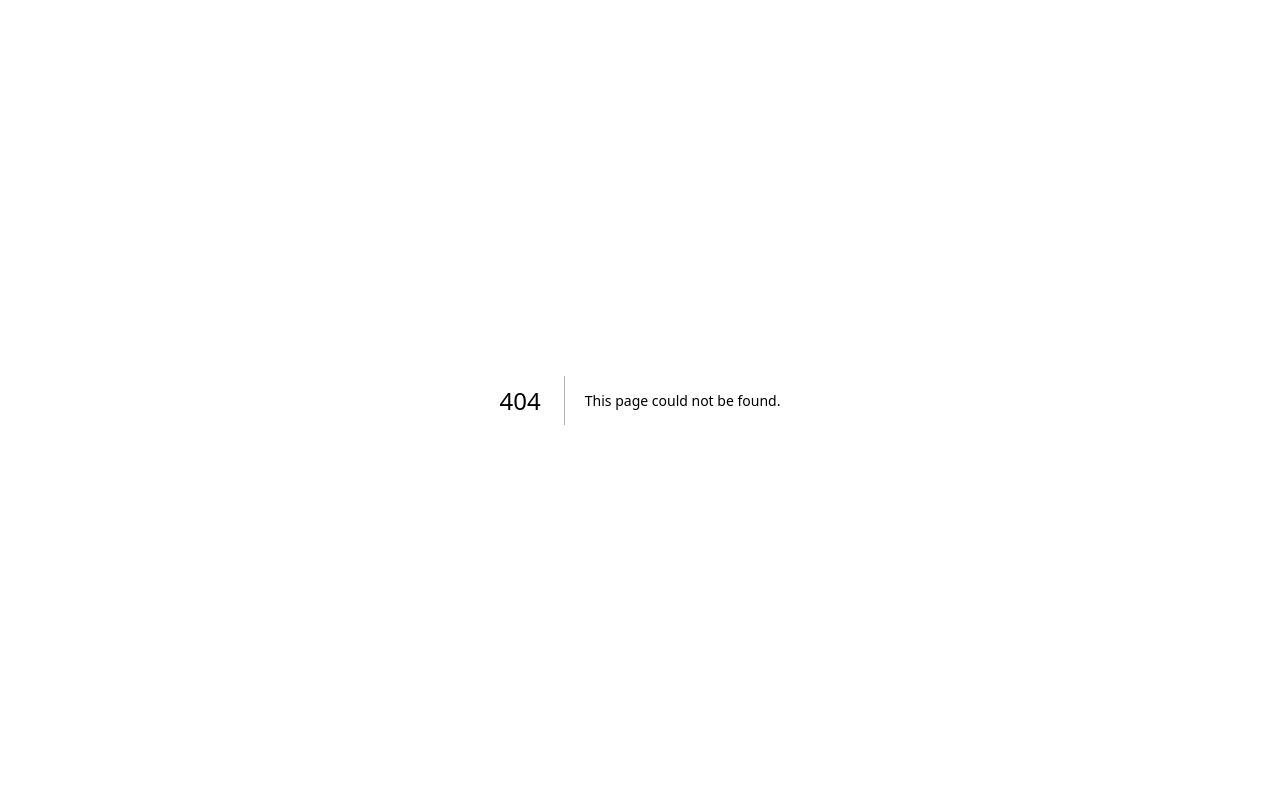
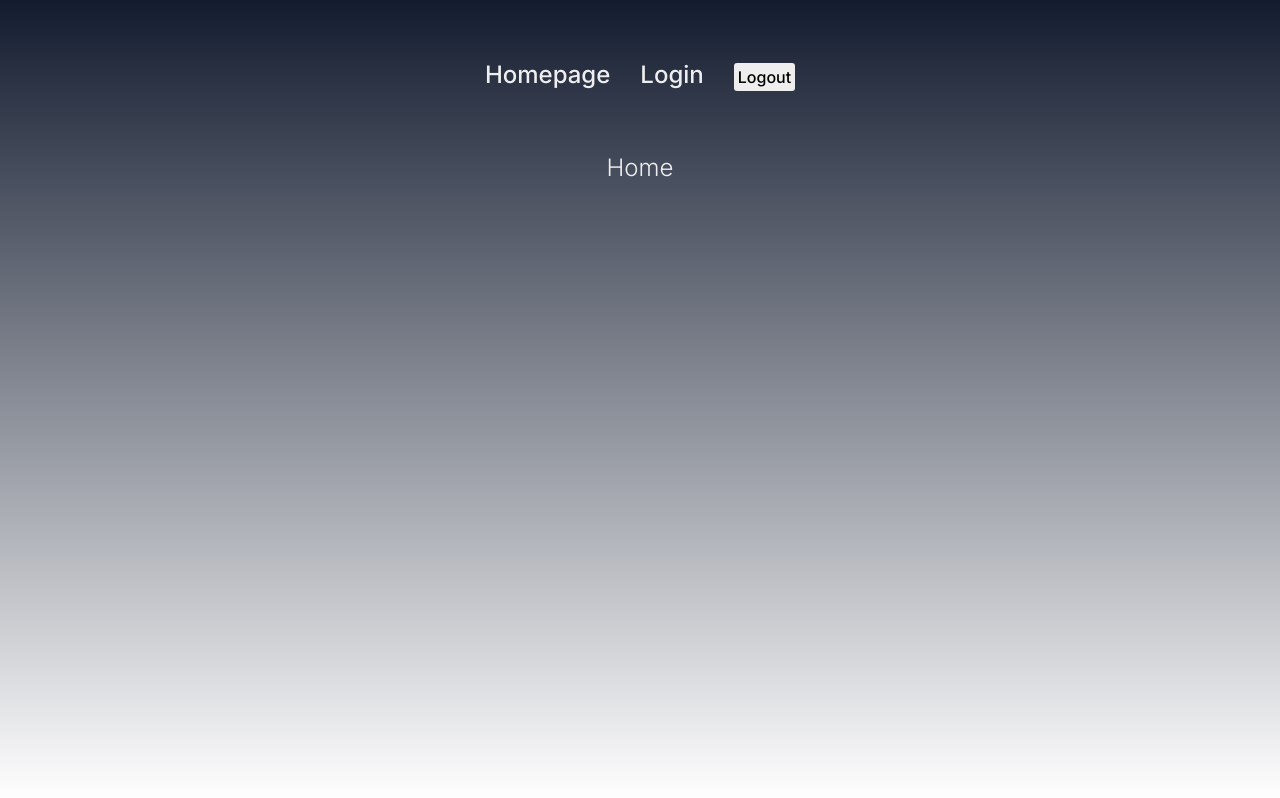
Before and after one commit to daferrom/movies-app, a Next.js app: page /Home in a window 1280 px wide. Before the commit this address had no page. Built offline with nearby package versions, Linux system fonts and the light colour scheme.

Commit message:
WIP: added skeleton nvaigation

```diff
--- /dev/null
+++ b/src/app/Home/page.js
@@ -0,0 +1,9 @@
+import React from 'react'
+
+const Home = () => {
+  return (
+    <div>Home</div>
+  )
+}
+
+export default Home
--- /dev/null
+++ b/src/app/Login/page.jsx
@@ -0,0 +1,9 @@
+import React from 'react'
+
+const Login = () => {
+  return (
+    <div>LoginPage</div>
+  )
+}
+
+export default Login
--- /dev/null
+++ b/src/app/components/LogoutForm.jsx
@@ -0,0 +1,9 @@
+import React from 'react'
+
+export const LogoutForm = () => {
+  return (
+    <form>
+        <button>Logout</button>
+    </form>
+  )
+}
--- /dev/null
+++ b/src/app/components/NavBar.jsx
@@ -0,0 +1,15 @@
+import React from 'react'
+import Link from 'next/link'
+import { LogoutForm } from './LogoutForm'
+
+const NavBar = () => {
+  return (
+    <nav>
+        <Link href='/'>Homepage</Link>
+        <Link href='/Login'>Login</Link>
+        <LogoutForm/>
+    </nav>
+  )
+}
+
+export default NavBar
--- a/src/app/globals.css
+++ b/src/app/globals.css
@@ -31,3 +31,139 @@ body {
     text-wrap: balance;
   }
 }
+
+* {
+  padding: 0;
+  margin: 0;
+}
+
+body {
+  background-color: #131c2f;
+  color: #eee;
+}
+
+a {
+  color: inherit;
+  text-decoration: none;
+}
+
+.container {
+  height: 100vh;
+  margin: auto;
+  display: flex;
+  flex-direction: column;
+  align-items: center;
+  font-size: 24px;
+}
+
+nav {
+  height: 150px;
+  display: flex;
+  gap: 30px;
+  align-items: center;
+  justify-content: center;
+  font-weight: 500;
+}
+
+nav a {
+  transition: all 0.3s ease;
+}
+
+nav a:hover {
+  color: #fff;
+  scale: 1.05;
+}
+
+button {
+  border: none;
+  cursor: pointer;
+  font-size: 16px;
+  font-weight: 500;
+  background-color: #eee;
+  color: black;
+  padding: 2px 4px;
+  border-radius: 3px;
+  transition: all 0.3s ease;
+  width: max-content;
+}
+
+button:hover {
+  background-color: #555;
+  color: #fff;
+  scale: 1.05;
+}
+
+.content {
+  font-weight: 300;
+}
+
+.content h1 {
+  display: flex;
+  align-items: center;
+  font-size: 32px;
+  gap: 20px;
+  margin-bottom: 30px;
+}
+
+.notPremium h1 {
+  width: 500px;
+}
+
+.notPremium a {
+  border-bottom: 1px solid #eee;
+  padding: 2px 0px;
+  font-size: 20px;
+  transition: all 0.2s ease;
+}
+
+.notPremium a:hover {
+  font-weight: 400;
+}
+
+ul {
+  list-style: inside;
+}
+
+li {
+  font-size: 20px;
+  margin-bottom: 5px;
+  cursor: pointer;
+  transition: all 0.4s ease;
+}
+
+li:hover {
+  scale: 1.02;
+}
+
+.profile p {
+  margin-bottom: 20px;
+}
+
+.profile form {
+  margin: 20px 0px;
+  display: flex;
+  align-items: center;
+  gap: 10px;
+}
+
+input {
+  padding: 5px 10px;
+  border-radius: 3px;
+  color: black;
+  font-size: 20px;
+}
+
+b {
+  font-weight: bold;
+}
+
+.login form {
+  display: flex;
+  flex-direction: column;
+  gap: 20px;
+}
+
+.login p {
+  color: coral;
+  font-size: 18px;
+}
--- a/src/app/layout.js
+++ b/src/app/layout.js
@@ -1,5 +1,6 @@
 import { Inter } from "next/font/google";
 import "./globals.css";
+import NavBar from "./components/NavBar";
 
 const inter = Inter({ subsets: ["latin"] });
 
@@ -11,7 +12,12 @@ export const metadata = {
 export default function RootLayout({ children }) {
   return (
     <html lang="en">
-      <body className={inter.className}>{children}</body>
+      <body className={inter.className}>
+          <div className="container">
+            <NavBar />
+            <div className="content">{children}</div>
+          </div>
+      </body>
     </html>
   );
 }
--- a/src/app/page.js
+++ b/src/app/page.js
@@ -1,113 +1,12 @@
 import Image from "next/image";
 
-export default function Home() {
+const HomePage = () => {
   return (
-    <main className="flex min-h-screen flex-col items-center justify-between p-24">
-      <div className="z-10 max-w-5xl w-full items-center justify-between font-mono text-sm lg:flex">
-        <p className="fixed left-0 top-0 flex w-full justify-center border-b border-gray-300 bg-gradient-to-b from-zinc-200 pb-6 pt-8 backdrop-blur-2xl dark:border-neutral-800 dark:bg-zinc-800/30 dark:from-inherit lg:static lg:w-auto  lg:rounded-xl lg:border lg:bg-gray-200 lg:p-4 lg:dark:bg-zinc-800/30">
-          Get started by editing&nbsp;
-          <code className="font-mono font-bold">src/app/page.js</code>
-        </p>
-        <div className="fixed bottom-0 left-0 flex h-48 w-full items-end justify-center bg-gradient-to-t from-white via-white dark:from-black dark:via-black lg:static lg:h-auto lg:w-auto lg:bg-none">
-          <a
-            className="pointer-events-none flex place-items-center gap-2 p-8 lg:pointer-events-auto lg:p-0"
-            href="https://vercel.com?utm_source=create-next-app&utm_medium=appdir-template&utm_campaign=create-next-app"
-            target="_blank"
-            rel="noopener noreferrer"
-          >
-            By{" "}
-            <Image
-              src="/vercel.svg"
-              alt="Vercel Logo"
-              className="dark:invert"
-              width={100}
-              height={24}
-              priority
-            />
-          </a>
-        </div>
-      </div>
-
-      <div className="relative flex place-items-center before:absolute before:h-[300px] before:w-full sm:before:w-[480px] before:-translate-x-1/2 before:rounded-full before:bg-gradient-radial before:from-white before:to-transparent before:blur-2xl before:content-[''] after:absolute after:-z-20 after:h-[180px] after:w-full sm:after:w-[240px] after:translate-x-1/3 after:bg-gradient-conic after:from-sky-200 after:via-blue-200 after:blur-2xl after:content-[''] before:dark:bg-gradient-to-br before:dark:from-transparent before:dark:to-blue-700 before:dark:opacity-10 after:dark:from-sky-900 after:dark:via-[#0141ff] after:dark:opacity-40 before:lg:h-[360px] z-[-1]">
-        <Image
-          className="relative dark:drop-shadow-[0_0_0.3rem_#ffffff70] dark:invert"
-          src="/next.svg"
-          alt="Next.js Logo"
-          width={180}
-          height={37}
-          priority
-        />
-      </div>
-
-      <div className="mb-32 grid text-center lg:max-w-5xl lg:w-full lg:mb-0 lg:grid-cols-4 lg:text-left">
-        <a
-          href="https://nextjs.org/docs?utm_source=create-next-app&utm_medium=appdir-template&utm_campaign=create-next-app"
-          className="group rounded-lg border border-transparent px-5 py-4 transition-colors hover:border-gray-300 hover:bg-gray-100 hover:dark:border-neutral-700 hover:dark:bg-neutral-800/30"
-          target="_blank"
-          rel="noopener noreferrer"
-        >
-          <h2 className={`mb-3 text-2xl font-semibold`}>
-            Docs{" "}
-            <span className="inline-block transition-transform group-hover:translate-x-1 motion-reduce:transform-none">
-              -&gt;
-            </span>
-          </h2>
-          <p className={`m-0 max-w-[30ch] text-sm opacity-50`}>
-            Find in-depth information about Next.js features and API.
-          </p>
-        </a>
-
-        <a
-          href="https://nextjs.org/learn?utm_source=create-next-app&utm_medium=appdir-template-tw&utm_campaign=create-next-app"
-          className="group rounded-lg border border-transparent px-5 py-4 transition-colors hover:border-gray-300 hover:bg-gray-100 hover:dark:border-neutral-700 hover:dark:bg-neutral-800 hover:dark:bg-opacity-30"
-          target="_blank"
-          rel="noopener noreferrer"
-        >
-          <h2 className={`mb-3 text-2xl font-semibold`}>
-            Learn{" "}
-            <span className="inline-block transition-transform group-hover:translate-x-1 motion-reduce:transform-none">
-              -&gt;
-            </span>
-          </h2>
-          <p className={`m-0 max-w-[30ch] text-sm opacity-50`}>
-            Learn about Next.js in an interactive course with&nbsp;quizzes!
-          </p>
-        </a>
-
-        <a
-          href="https://vercel.com/templates?framework=next.js&utm_source=create-next-app&utm_medium=appdir-template&utm_campaign=create-next-app"
-          className="group rounded-lg border border-transparent px-5 py-4 transition-colors hover:border-gray-300 hover:bg-gray-100 hover:dark:border-neutral-700 hover:dark:bg-neutral-800/30"
-          target="_blank"
-          rel="noopener noreferrer"
-        >
-          <h2 className={`mb-3 text-2xl font-semibold`}>
-            Templates{" "}
-            <span className="inline-block transition-transform group-hover:translate-x-1 motion-reduce:transform-none">
-              -&gt;
-            </span>
-          </h2>
-          <p className={`m-0 max-w-[30ch] text-sm opacity-50`}>
-            Explore starter templates for Next.js.
-          </p>
-        </a>
-
-        <a
-          href="https://vercel.com/new?utm_source=create-next-app&utm_medium=appdir-template&utm_campaign=create-next-app"
-          className="group rounded-lg border border-transparent px-5 py-4 transition-colors hover:border-gray-300 hover:bg-gray-100 hover:dark:border-neutral-700 hover:dark:bg-neutral-800/30"
-          target="_blank"
-          rel="noopener noreferrer"
-        >
-          <h2 className={`mb-3 text-2xl font-semibold`}>
-            Deploy{" "}
-            <span className="inline-block transition-transform group-hover:translate-x-1 motion-reduce:transform-none">
-              -&gt;
-            </span>
-          </h2>
-          <p className={`m-0 max-w-[30ch] text-sm opacity-50 text-balance`}>
-            Instantly deploy your Next.js site to a shareable URL with Vercel.
-          </p>
-        </a>
-      </div>
-    </main>
+    <div className="home">
+        <h1>Welcome to the  Home page</h1>
+        <p>This page is visible to erveryone!</p>
+    </div>
   );
 }
+
+export default HomePage
```
Also changed, not shown: package.json (+7 -5 lines), 1 other file (tests, documents, lock files or other folders).
